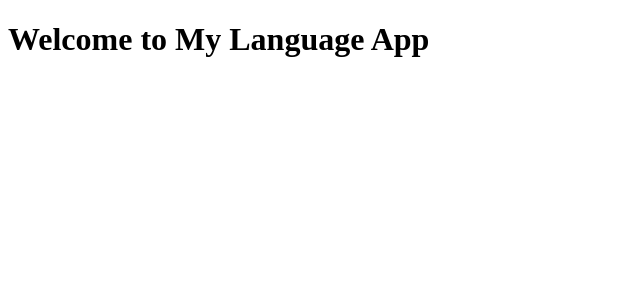
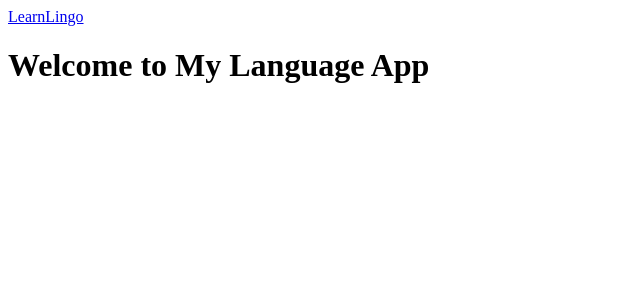
Before and after one commit to PetroGal/LearnLingo, a React (Vite) app: page / in a window 1280 px wide. Shown: the top 300 px of the page, without its empty margins (0-640 px from the left). Built offline with nearby package versions, Linux system fonts and the light colour scheme; no server answers; the database is empty.

Commit message:
created initial Header component

```diff
--- a/src/components/App/App.jsx
+++ b/src/components/App/App.jsx
@@ -1,6 +1,7 @@
 import processTeachers from "../../utils/processTeachers.js"
 import { writeTeachersData } from "../../utils/firebaseDatabase.js"
 import { getTeachersData } from "../../utils/firebaseDatabase.js"
+import Header from "../Header/Header.jsx"
 
 export default function App() {
   const teachers = processTeachers()
@@ -10,7 +11,12 @@ export default function App() {
 
   return (
     <div>
-      <h1>Welcome to My Language App</h1>
+      <Header />
+      <main>
+        <div>
+          <h1>Welcome to My Language App</h1>
+        </div>
+      </main>
     </div>
   )
 }
--- /dev/null
+++ b/src/components/Header/Header.jsx
@@ -0,0 +1,10 @@
+import React from "react"
+import { Link, NavLink } from "react-router-dom"
+
+export default function Header() {
+  return (
+    <header>
+      <NavLink to='/'>LearnLingo</NavLink>
+    </header>
+  )
+}
```
Also changed, not shown: src/components/Header/Header.module.css (added).
